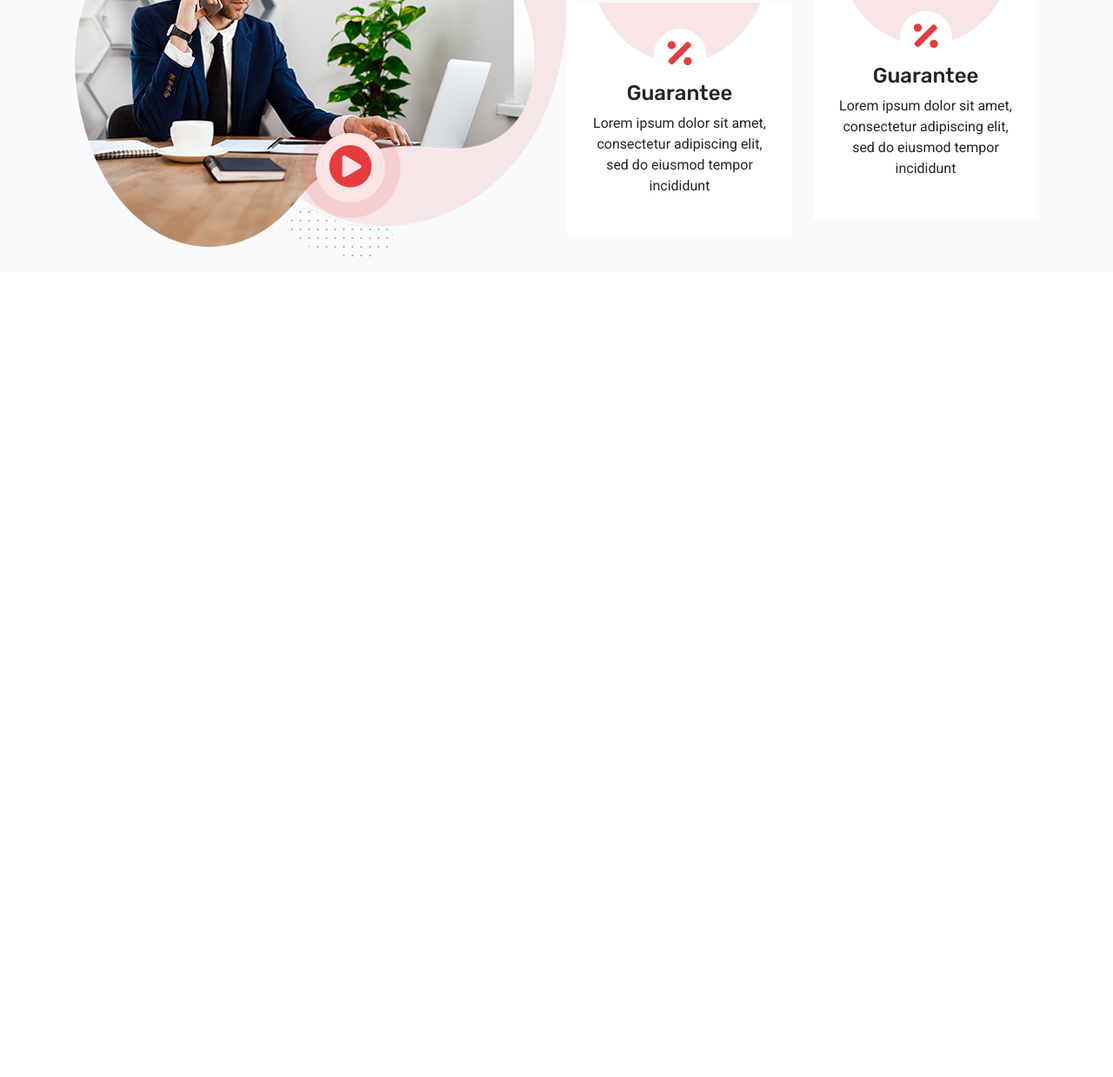
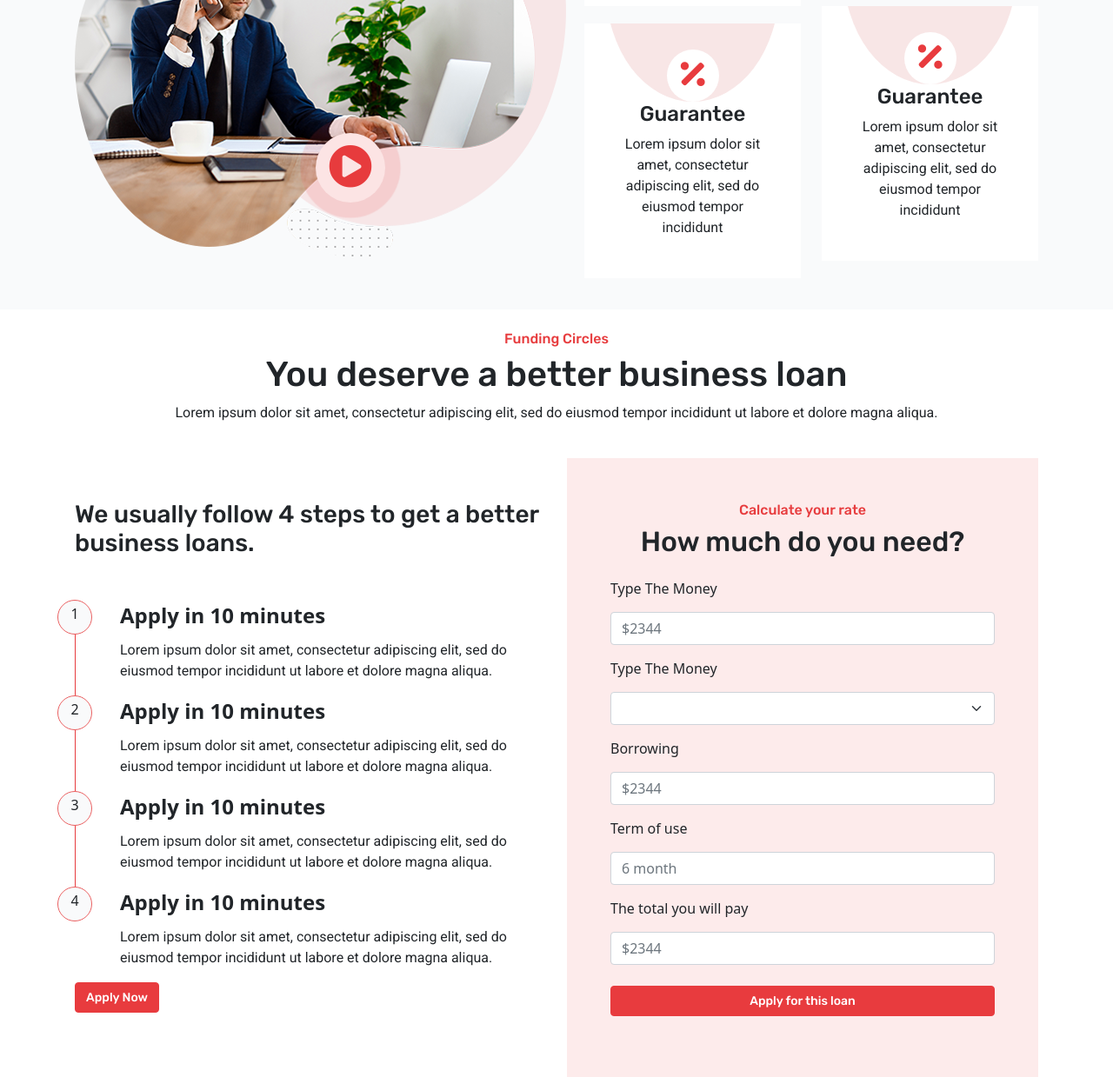
Before and after one commit to Sajal3232/Full-Web-Page-Design-4, a plain HTML site: page index.html in a window 1280 px wide. Shown: the part 2108-3347 px from the top of the page at 87% size. Before the commit the page ends 2437 px from the top, so only its background shows below. Drawn offline with nearby package versions, Linux system fonts and the light colour scheme.

Commit message:
4-part design

```diff
--- a/index.html
+++ b/index.html
@@ -163,7 +163,7 @@
            </div>
          </div>
          <div class="col-lg-6">
-           <div class="row featears-items my-3">
+           <div class="row featears-items my-3 ml-2 ">
               <div class="col-lg-6 mt-4">
                 <div class="featears-item text-center ">
                   <div class="featears-icon">
@@ -209,6 +209,98 @@
      </div>
    </section>
 
+   <!-- apply-section -->
+   <section class="apply-section">
+    <div class="container">
+      <div class="row my-4">
+        <div class="col text-center">
+          <div class="finix-text">
+            <h6>Funding Circles</h6>
+            <h1 >You deserve a better business loan</h1>
+            <p>Lorem ipsum dolor sit amet, consectetur adipiscing elit, sed do eiusmod tempor incididunt ut labore et dolore magna aliqua.</p>
+           </div>
+        </div>
+      </div>
+
+      <div class="row">
+        <div class="col-lg-6">
+          <div class="apply-items mt-5">
+            <h3 class="mb-5">We usually follow 4 steps to get a better business loans.</h3>
+            <div class="apply-item">
+              <ul>
+                <li data-counter="1">
+                  <strong>Apply in 10 minutes</strong>
+                  <p>Lorem ipsum dolor sit amet, consectetur adipiscing elit, sed do eiusmod tempor incididunt ut labore et dolore magna aliqua.</p>
+                </li>
+                <li data-counter="2">
+                  <strong>Apply in 10 minutes</strong>
+                  <p>Lorem ipsum dolor sit amet, consectetur adipiscing elit, sed do eiusmod tempor incididunt ut labore et dolore magna aliqua.</p>
+                </li>
+
+                <li data-counter="3">
+                  <strong>Apply in 10 minutes</strong>
+                  <p>Lorem ipsum dolor sit amet, consectetur adipiscing elit, sed do eiusmod tempor incididunt ut labore et dolore magna aliqua.</p>
+                </li>
+
+                <li data-counter="4">
+                  <strong>Apply in 10 minutes</strong>
+                  <p>Lorem ipsum dolor sit amet, consectetur adipiscing elit, sed do eiusmod tempor incididunt ut labore et dolore magna aliqua.</p>
+                </li>
+              </ul>
+              <a href="" class="btn btn-primary">Apply Now</a>
+            </div>
+          </div>
+        </div>
+        <div class="col-lg-6">
+          <div class="form-section">
+            <div class="finix-text text-center">
+              <h6>Calculate your rate</h6>
+              <h2>How much do you need?</h2>
+            </div>
+            <div class="form-input-section">
+              <form action="">
+                <div class="form-group">
+                  <label for="">Type The Money</label>
+                  <input type="text"
+                    class="form-control" name="" id="" aria-describedby="helpId" placeholder="$2344">
+                </div>
+                <div class="form-group">
+                  <label for="">Type The Money</label>
+                  <select class="form-select" aria-label="Default select example">
+                    <option selected></option>
+                    <option value="1">1 month</option>
+                    <option value="2">2 month</option>
+                    <option value="3">3 month</option>
+                  </select>
+                </div>
+                <div class="form-group">
+                  <label for="">Borrowing</label>
+                  <input type="text"
+                    class="form-control" name="" id="" aria-describedby="helpId" placeholder="$2344">
+                </div>
+
+                <div class="form-group">
+                  <label for="">Term of use</label>
+                  <input type="text"
+                    class="form-control" name="" id="" aria-describedby="helpId" placeholder="6 month">
+                </div>
+
+                <div class="form-group">
+                  <label for="">The total you will pay</label>
+                  <input type="text"
+                    class="form-control" name="" id="" aria-describedby="helpId" placeholder="$2344">
+                </div>
+              </form>
+
+              <a class="btn btn-primary mt-4 w-100" href="">Apply for this loan</a>
+            </div>
+          </div>
+        </div>
+
+      </div>
+    </div>
+   </section>
+
     <!-- Optional JavaScript -->
     <!-- Popper.js first, then Bootstrap JS -->
     <script src="https://cdn.jsdelivr.net/npm/popper.js@1.16.0/dist/umd/popper.min.js" integrity="sha384-Q6E9RHvbIyZFJoft+2mJbHaEWldlvI9IOYy5n3zV9zzTtmI3UksdQRVvoxMfooAo" crossorigin="anonymous"></script>
--- a/style.css
+++ b/style.css
@@ -312,3 +312,59 @@
 .mtop{
     margin-top: -20px;
 }
+/* apply-section left */
+.apply-item{
+
+}
+.apply-item ul{
+    list-style: none;
+    position: relative;
+}
+.apply-item ul::before {
+    content: "";
+    position: absolute;
+    top: 0;
+    left: 0;
+    width: 1px;
+    /* height: 87%; */
+    height: calc(100% - 54px);
+    background-color: #e73c3e;
+}
+.apply-item ul li{
+    position: relative;
+    padding-left: 20px;
+}
+.apply-item ul li::before {
+    content: attr(data-counter);
+    position: absolute;
+    left: -52px;
+    right: 0;
+    top: 0px;
+    height: 40px;
+    width: 40px;
+    background-color: #f9fafb;
+    border: 1px solid #ea6061;
+    border-radius: 50%;
+    text-align: center;
+    line-height: 30px;
+}
+
+.apply-item ul li p{}
+.apply-item ul li strong {
+    font-size: 24px;
+    display: block;
+    margin-bottom: 10px;
+}
+/* /* apply-section right */
+.form-section{
+    background-color: #fdebeb;
+    padding: 50px;
+}
+.form-input-section{
+    margin-bottom: 20px;
+}
+.form-group{}
+.form-group label {
+    margin: 15px 0px;
+}
+.form-group input{}
```
Lines whose indentation alone changed are shown as unchanged.
